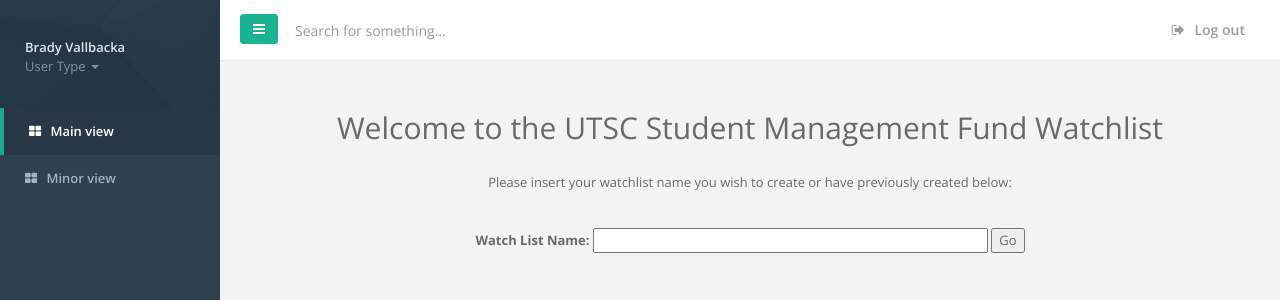
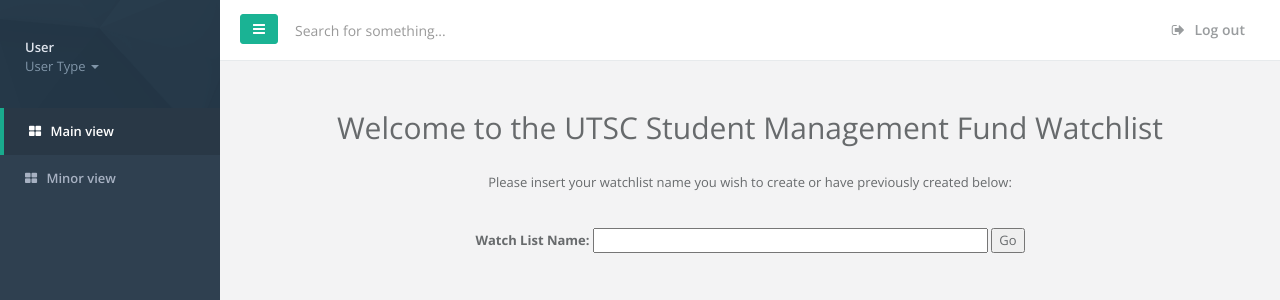
Before and after one commit to Lazigerbill/UTSC-Crypto, a Flask app: page /submit in a window 1280 px wide. Shown: the top 300 px of the page. Run offline with Flask 2, Linux system fonts and the light colour scheme; some libraries are stand-ins or nearby versions.

Commit message:
Switched open screen name.

```diff
--- a/templates/index.html
+++ b/templates/index.html
@@ -25,7 +25,7 @@
                 <li class="nav-header">
                     <div class="dropdown profile-element">
                             <a data-toggle="dropdown" class="dropdown-toggle" href="#">
-                            <span class="clear"> <span class="block m-t-xs"> <strong class="font-bold">Brady Vallbacka</strong>
+                            <span class="clear"> <span class="block m-t-xs"> <strong class="font-bold">User</strong>
                              </span> <span class="text-muted text-xs block">User Type <b class="caret"></b></span> </span> </a>
                             <ul class="dropdown-menu animated fadeInRight m-t-xs">
                                 <li><a href="#">Student</a></li>
```
